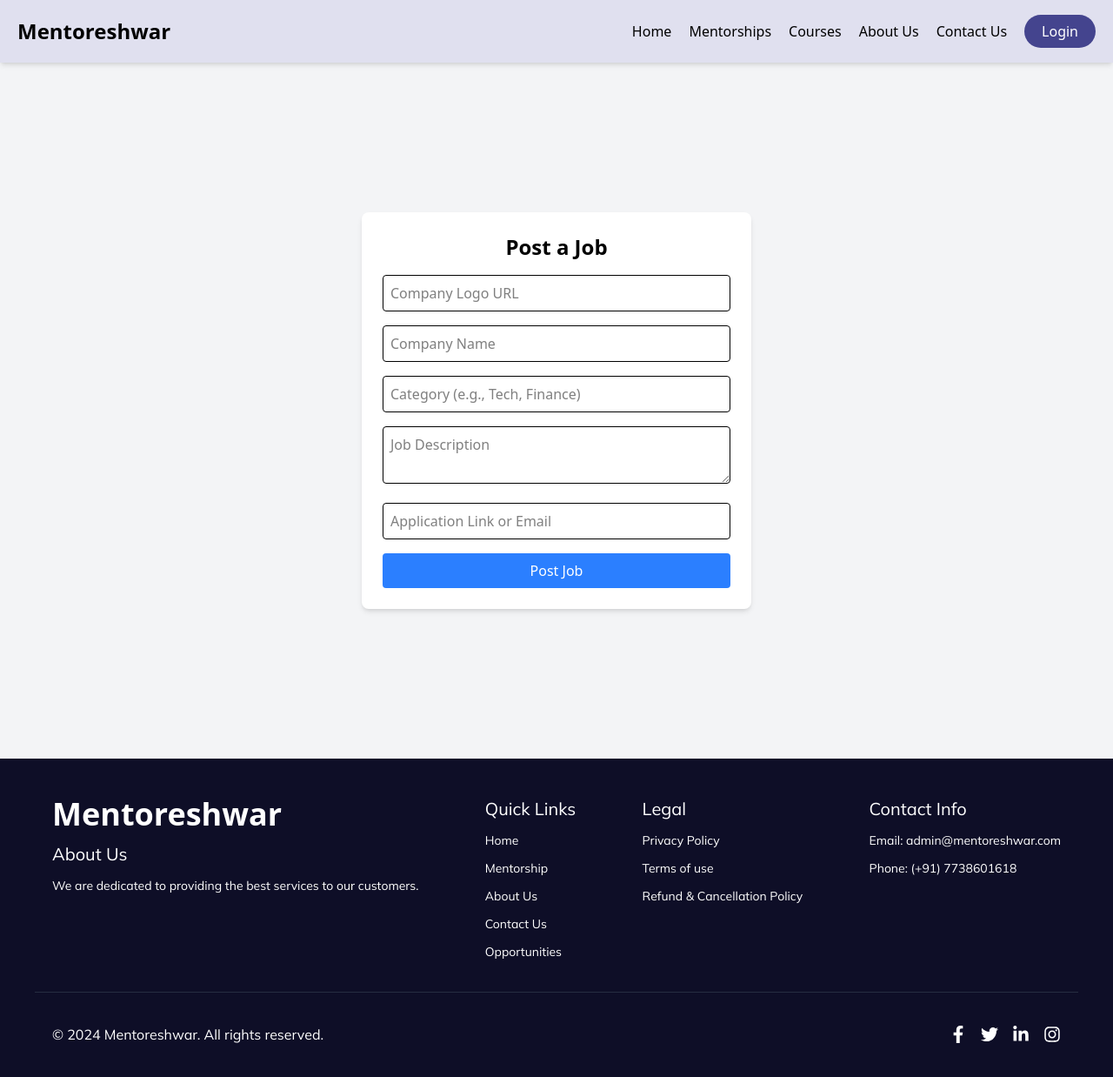
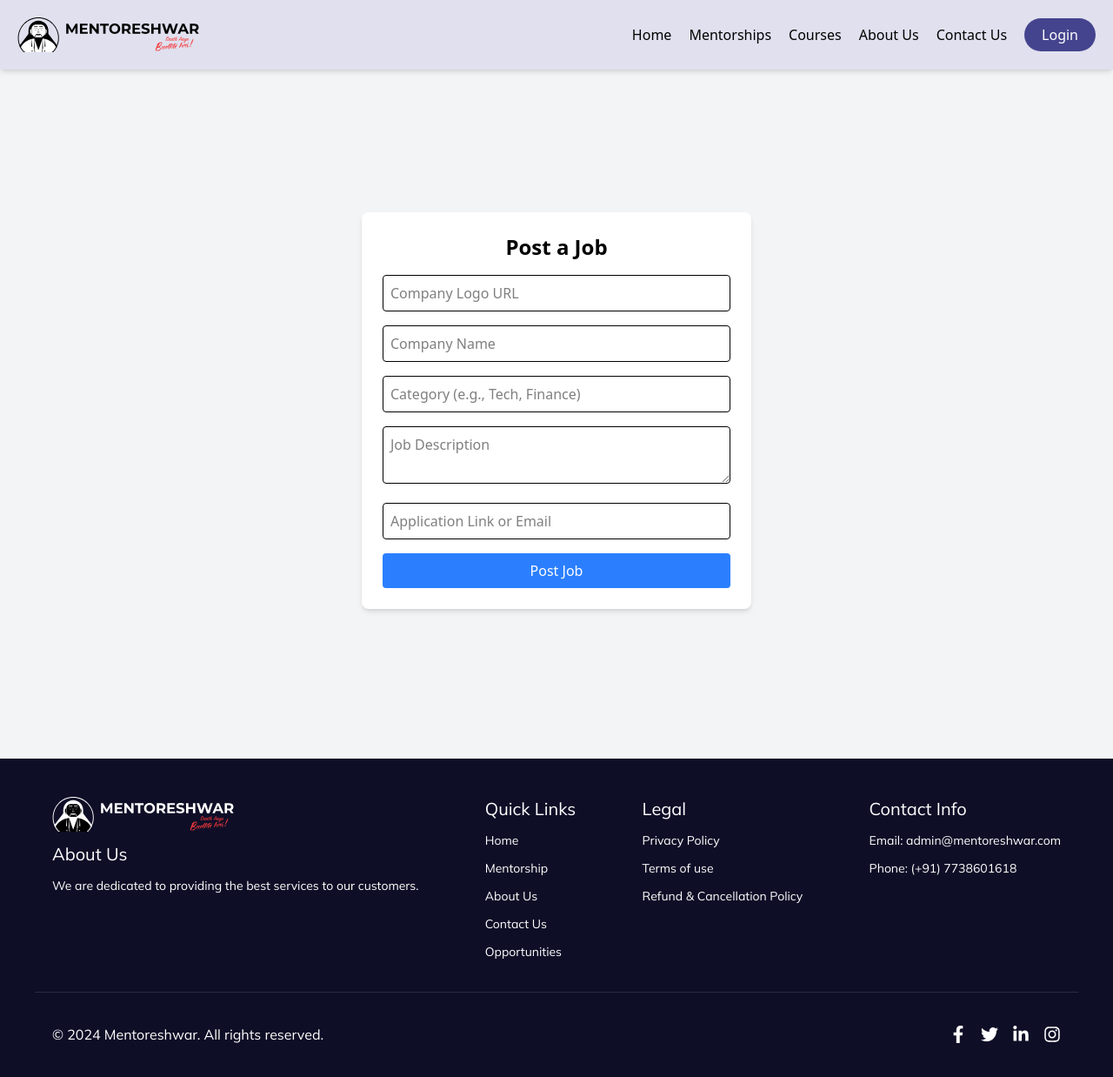
Before and after one commit to MohitSinghSolanki-A/Mentoreshwar, a React (Vite) app in the folder client/: page /job_post in a window 1280 px wide. Shown: the top 1238 px of the page at 87% size. Built offline with nearby package versions, Linux system fonts and the light colour scheme; no server answers.

Commit message:
logo updated

```diff
--- a/client/src/components/Footer/Footer.jsx
+++ b/client/src/components/Footer/Footer.jsx
@@ -1,4 +1,5 @@
 import { FaFacebookF, FaTwitter, FaLinkedinIn, FaInstagram } from 'react-icons/fa';
+import Logo from "../../../src/assets/logo-white.svg"
 
 export default function Footer() {
   return (
@@ -7,7 +8,7 @@ export default function Footer() {
         <footer className="footer-container px-4 md:px-10 py-6 w-full">
           <div className="flex flex-wrap md:flex-nowrap w-full justify-between">
             <div className="p-5 space-y-3 w-full md:w-auto">
-              <h1 className="text-white font-bold text-4xl">Mentoreshwar</h1>
+              <img src={Logo} alt="Mentoreshwar" width={210} />
               <h2 className='text-xl font-[mulish] text-white'>About Us</h2>
               <p className='text-sm font-[mulish] text-white'>We are dedicated to providing the best services to our customers.</p>
             </div>
--- a/client/src/components/Navbar.jsx
+++ b/client/src/components/Navbar.jsx
@@ -3,7 +3,7 @@ import { Link, useNavigate } from "react-router-dom";
 import { FaXmark } from "react-icons/fa6";
 import { MdMenu } from "react-icons/md";
 // import { toast } from "react-toastify";
-import Logo from "../assets/logo.svg"
+import Logo from "../assets/logo-black.svg"
 
 export default function Navbar() {
   const [isLoggedIn, setIsLoggedIn] = useState(false);
@@ -87,7 +87,7 @@ export default function Navbar() {
 
               {/* Logo */}
               <Link to="/" className="text-2xl font-![mulish] font-bold">
-                Mentoreshwar
+                <img src={Logo} alt="Mentoreshwar" width={210} />
               </Link>
 
               {/* Mobile Menu Icon (Visible on md and below) */}
```
Also changed, not shown: client/src/assets/logo-black.svg (added), client/src/assets/logo-white.svg (added).
